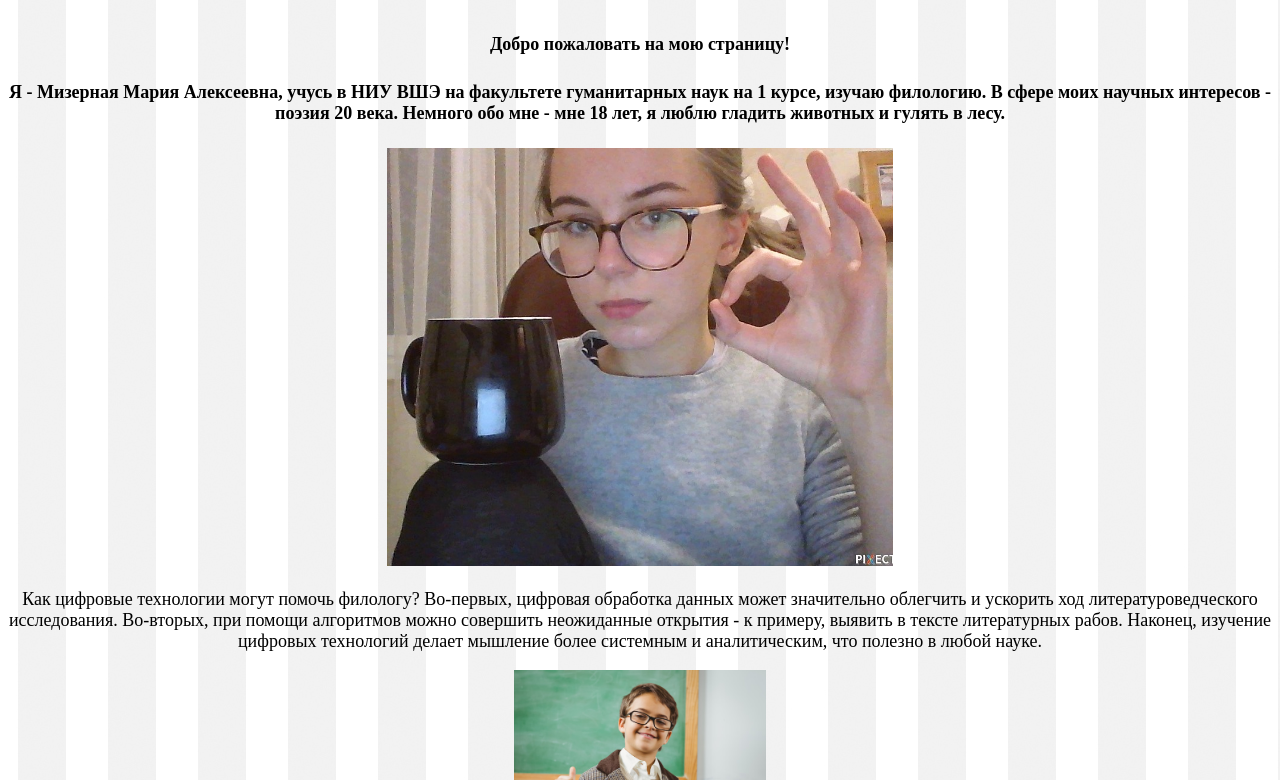
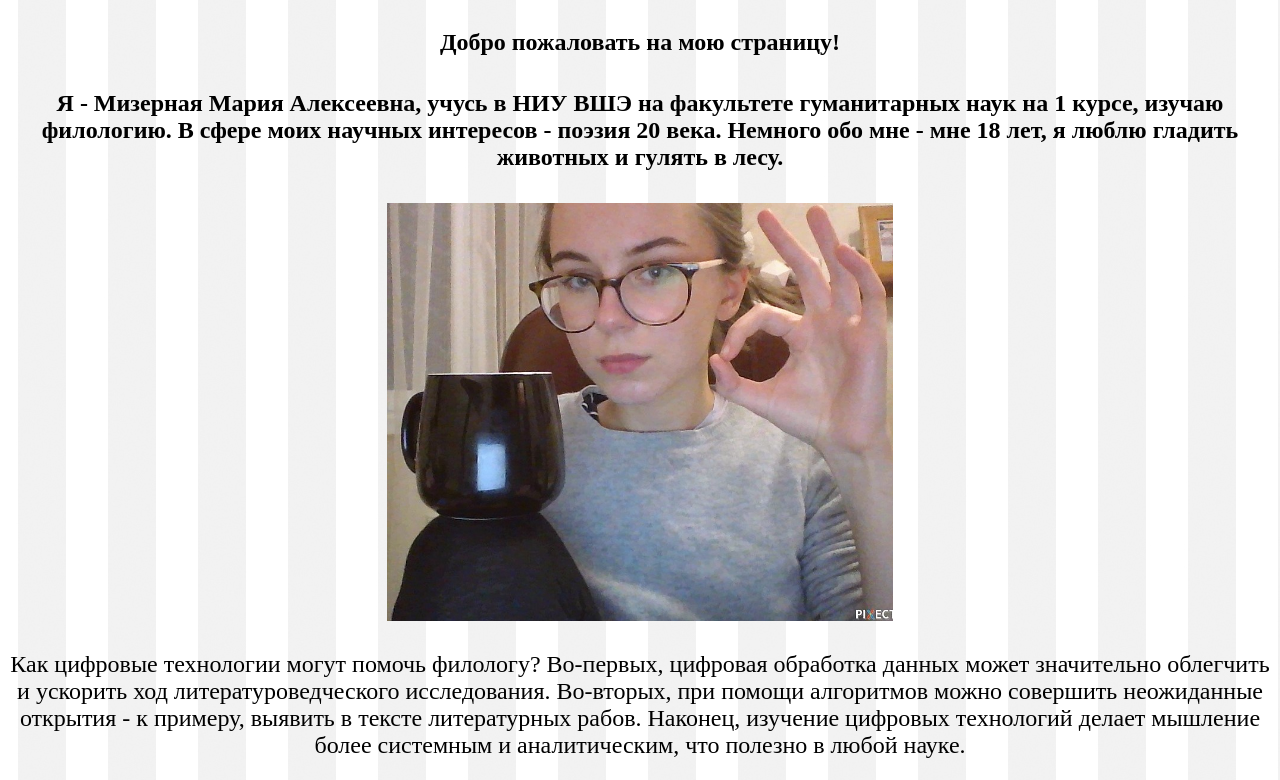
Before and after one commit to mizymary/mizymary.github.io, a plain HTML site: page index.html in a window 1280 px wide. Shown: the top 780 px of the page. Drawn offline with Linux system fonts and the light colour scheme.

Commit message:
Add files via upload

```diff
--- a/index.html
+++ b/index.html
@@ -7,7 +7,7 @@
 	   <body>
 
 	   <center>
-	   <h1><font color="black" size="4" face="Times New Roman"> Добро пожаловать на мою страницу!</h1>
+	   <h1><font color="black" size="5" face="Times New Roman"> Добро пожаловать на мою страницу!</h1>
 	   <h4>Я - Мизерная Мария Алексеевна, учусь в НИУ ВШЭ на факультете гуманитарных наук на 1 курсе, изучаю филологию. В сфере моих научных интересов - поэзия 20 века. Немного обо мне - мне 18 лет, я люблю гладить животных и гулять в лесу. </h4>
 	   <img width="40%" src="lKhdHGHOGBg.jpg" alt="тут я с кружкой чая">
        </center>
```
